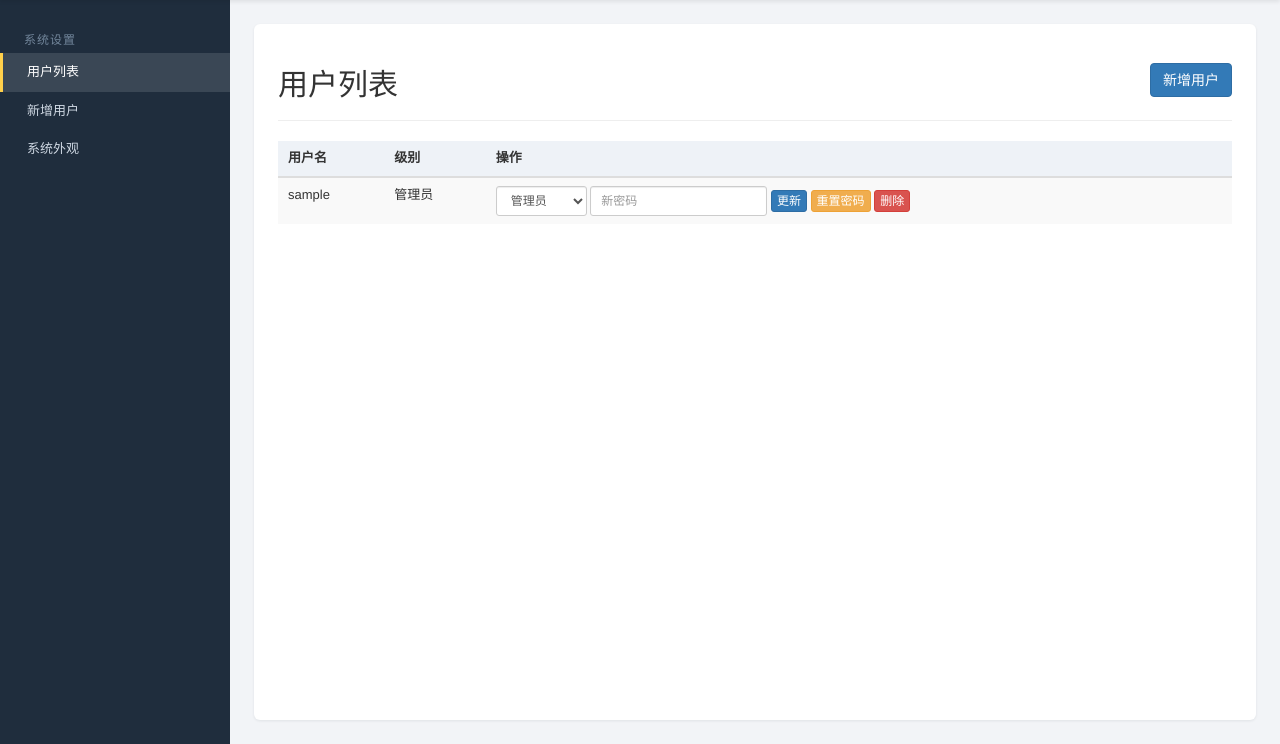
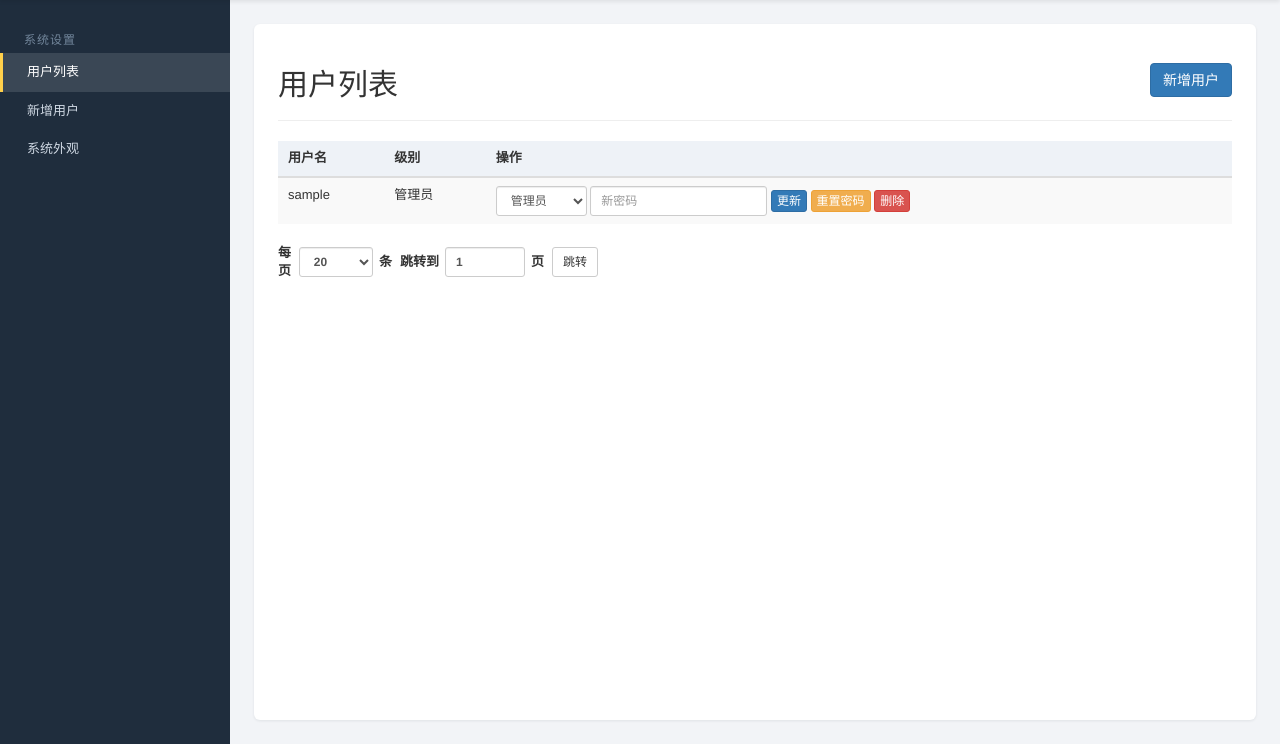
Before and after one commit to jhao/School-Libray-Management, a Flask app: page /system/users in a window 1280 px wide. Shown: the part 56-800 px from the top of the page. Run offline with Flask 3, Linux system fonts and the light colour scheme; the visitor is signed in with stand-in values (Sample User, id 1); tables that the repository leaves empty hold one stand-in row (values such as "Sample post").

Commit message:
Improve pagination controls across list views

```diff
--- a/app/__init__.py
+++ b/app/__init__.py
@@ -5,6 +5,11 @@ from flask import Flask, request
 
 from .extensions import db, migrate, login_manager
 from .models import SystemSetting, User
+from .utils.pagination import (
+    PER_PAGE_OPTIONS,
+    build_pagination_links,
+    build_pagination_url,
+)
 
 
 NAV_SECTIONS = [
@@ -122,6 +127,14 @@ def create_app(test_config=None):
             "system_active_nav_key": _resolve_active_section(current_endpoint),
         }
 
+    @app.context_processor
+    def inject_pagination_helpers():
+        return {
+            "pagination_per_page_options": PER_PAGE_OPTIONS,
+            "build_pagination_links": build_pagination_links,
+            "pagination_build_url": build_pagination_url,
+        }
+
     return app
 
 
--- a/app/static/css/app.css
+++ b/app/static/css/app.css
@@ -186,8 +186,30 @@ body.app-layout {
 
 .pagination-wrapper {
   display: flex;
-  justify-content: flex-end;
+  justify-content: space-between;
+  align-items: center;
+  flex-wrap: wrap;
+  gap: 10px;
   margin-top: 10px;
+}
+
+.pagination-controls {
+  display: flex;
+  align-items: center;
+  gap: 8px;
+  flex-wrap: wrap;
+}
+
+.pagination-select,
+.pagination-jump {
+  display: flex;
+  align-items: center;
+  gap: 6px;
+  margin: 0;
+}
+
+.pagination-jump-input {
+  width: 80px;
 }
 
 .alert {
--- /dev/null
+++ b/app/templates/_pagination.html
@@ -0,0 +1,43 @@
+<div class="pagination-wrapper">
+  <form method="get" class="pagination-controls">
+    {% for key, values in request.args.lists() %}
+      {% if key not in ['page', 'per_page'] %}
+        {% for value in values %}
+          <input type="hidden" name="{{ key }}" value="{{ value }}">
+        {% endfor %}
+      {% endif %}
+    {% endfor %}
+    {% set total_pages = pagination.pages if pagination.pages else 1 %}
+    <label class="pagination-select">
+      每页
+      <select name="per_page" class="form-control input-sm" onchange="this.form.page.value = 1; this.form.submit();">
+        {% for option in pagination_per_page_options %}
+          <option value="{{ option }}" {% if option == pagination.per_page %}selected{% endif %}>{{ option }}</option>
+        {% endfor %}
+      </select>
+      条
+    </label>
+    <label class="pagination-jump">
+      跳转到
+      <input type="number" name="page" min="1" max="{{ total_pages }}" value="{{ pagination.page }}" class="form-control input-sm pagination-jump-input">
+      页
+    </label>
+    <button type="submit" class="btn btn-sm btn-default">跳转</button>
+  </form>
+  {% if pagination.pages > 1 %}
+    {% set page_links = build_pagination_links(pagination) %}
+    <ul class="pagination pagination-sm">
+      {% for page_num in page_links %}
+        {% if page_num %}
+          {% if page_num == pagination.page %}
+            <li class="active"><span>{{ page_num }}</span></li>
+          {% else %}
+            <li><a href="{{ pagination_build_url(page_num, pagination.per_page) }}">{{ page_num }}</a></li>
+          {% endif %}
+        {% else %}
+          <li class="disabled"><span>…</span></li>
+        {% endif %}
+      {% endfor %}
+    </ul>
+  {% endif %}
+</div>
--- a/app/templates/system/users.html
+++ b/app/templates/system/users.html
@@ -44,21 +44,5 @@
     {% endfor %}
   </tbody>
 </table>
-{% if pagination.pages > 1 %}
-<div class="pagination-wrapper">
-  <ul class="pagination pagination-sm">
-    {% for page_num in pagination.iter_pages(left_edge=1, left_current=1, right_current=2, right_edge=1) %}
-      {% if page_num %}
-        {% if page_num == pagination.page %}
-        <li class="active"><span>{{ page_num }}</span></li>
-        {% else %}
-        <li><a href="{{ url_for('system.list_users', page=page_num) }}">{{ page_num }}</a></li>
-        {% endif %}
-      {% else %}
-      <li class="disabled"><span>…</span></li>
-      {% endif %}
-    {% endfor %}
-  </ul>
-</div>
-{% endif %}
+{% include '_pagination.html' %}
 {% endblock %}
--- /dev/null
+++ b/app/utils/pagination.py
@@ -0,0 +1,69 @@
+"""Pagination utilities shared across views and templates."""
+from __future__ import annotations
+
+from typing import List
+
+from flask import Request, request, url_for
+
+PER_PAGE_OPTIONS: tuple[int, ...] = (10, 20, 50, 100, 200)
+DEFAULT_PER_PAGE: int = 20
+
+
+def _resolve_per_page(per_page: int) -> int:
+    """Return a safe per-page value limited to the configured options."""
+
+    if per_page in PER_PAGE_OPTIONS:
+        return per_page
+    return DEFAULT_PER_PAGE
+
+
+def get_page_args(req: Request | None = None) -> tuple[int, int]:
+    """Return sanitized pagination arguments from the given request.
+
+    The page number is clamped to 1 and the per-page value is restricted to
+    the allowed options to avoid accidentally requesting huge page sizes.
+    """
+
+    req = req or request
+    page = req.args.get("page", 1, type=int)
+    per_page = req.args.get("per_page", DEFAULT_PER_PAGE, type=int)
+    page = max(page, 1)
+    per_page = _resolve_per_page(per_page)
+    return page, per_page
+
+
+def build_pagination_links(pagination) -> List[int | None]:
+    """Generate a compact list of page numbers (with gaps) for navigation."""
+
+    total_pages = pagination.pages or 1
+    current_page = pagination.page or 1
+
+    if total_pages <= 1:
+        return [1]
+
+    block_start = max(min(current_page - 1, total_pages - 2), 1)
+    block_end = min(block_start + 2, total_pages)
+
+    pages = {1, total_pages}
+    pages.update(range(block_start, block_end + 1))
+
+    ordered_pages = sorted(pages)
+    result: List[int | None] = []
+    last_number: int | None = None
+    for number in ordered_pages:
+        if last_number is not None and number - last_number > 1:
+            result.append(None)
+        result.append(number)
+        last_number = number
+    return result
+
+
+def build_pagination_url(page: int, per_page: int | None = None) -> str:
+    """Build a URL pointing to a specific page while preserving query args."""
+
+    args = request.args.to_dict()
+    args["page"] = page
+    if per_page is not None:
+        args["per_page"] = per_page
+    view_args = dict(request.view_args or {})
+    return url_for(request.endpoint, **view_args, **args)
--- a/app/views/books.py
+++ b/app/views/books.py
@@ -45,6 +45,7 @@ def _ensure_openpyxl() -> Tuple[Optional[WorkbookType], Optional[LoadWorkbookTyp
 from ..extensions import db
 from ..models import Book, Category
 from ..utils.category_tree import build_category_tree, flatten_category_tree
+from ..utils.pagination import get_page_args
 
 
 bp = Blueprint("books", __name__, url_prefix="/books")
@@ -64,8 +65,7 @@ def _category_options():
 @login_required
 def list_books():
     keyword = request.args.get("q", "").strip()
-    page = request.args.get("page", 1, type=int)
-    per_page = request.args.get("per_page", 20, type=int)
+    page, per_page = get_page_args()
     query = Book.query.filter_by(is_deleted=False)
     if keyword:
         like = f"%{keyword}%"
--- a/app/views/readers.py
+++ b/app/views/readers.py
@@ -39,6 +39,7 @@ def _ensure_openpyxl() -> Tuple[Optional[WorkbookType], Optional[LoadWorkbookTyp
 
 from ..extensions import db
 from ..models import Class, Grade, Reader
+from ..utils.pagination import get_page_args
 
 
 bp = Blueprint("readers", __name__, url_prefix="/readers")
@@ -48,8 +49,7 @@ bp = Blueprint("readers", __name__, url_prefix="/readers")
 @login_required
 def list_readers():
     keyword = request.args.get("q", "").strip()
-    page = request.args.get("page", 1, type=int)
-    per_page = request.args.get("per_page", 20, type=int)
+    page, per_page = get_page_args()
     query = Reader.query.filter_by(is_deleted=False)
     if keyword:
         like = f"%{keyword}%"
@@ -319,8 +319,7 @@ def export_readers():
 @bp.route("/grades")
 @login_required
 def manage_grades():
-    page = request.args.get("page", 1, type=int)
-    per_page = request.args.get("per_page", 20, type=int)
+    page, per_page = get_page_args()
     pagination = Grade.query.filter_by(is_deleted=False).order_by(Grade.name).paginate(
         page=page, per_page=per_page, error_out=False
     )
@@ -357,8 +356,7 @@ def delete_grade(grade_id: int):
 @bp.route("/classes")
 @login_required
 def manage_classes():
-    page = request.args.get("page", 1, type=int)
-    per_page = request.args.get("per_page", 20, type=int)
+    page, per_page = get_page_args()
     pagination = (
         Class.query.filter_by(is_deleted=False)
         .join(Grade)
--- a/app/views/system.py
+++ b/app/views/system.py
@@ -8,6 +8,7 @@ from sqlalchemy.exc import OperationalError
 
 from ..extensions import db
 from ..models import SystemSetting, User
+from ..utils.pagination import get_page_args
 
 
 bp = Blueprint("system", __name__, url_prefix="/system")
@@ -25,8 +26,7 @@ def admin_required():
 def list_users():
     if not admin_required():
         return redirect(url_for("stats.dashboard"))
-    page = request.args.get("page", 1, type=int)
-    per_page = request.args.get("per_page", 20, type=int)
+    page, per_page = get_page_args()
     pagination = User.query.order_by(User.username).paginate(page=page, per_page=per_page, error_out=False)
     return render_template("system/users.html", users=pagination.items, pagination=pagination)
 
```
Also changed, not shown: app/templates/books/list.html (+1 -17 lines), app/templates/readers/classes.html (+1 -17 lines), app/templates/readers/grades.html (+1 -17 lines), app/templates/readers/list.html (+1 -17 lines).
